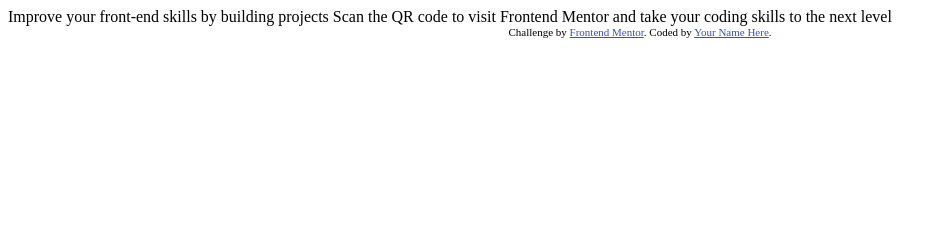
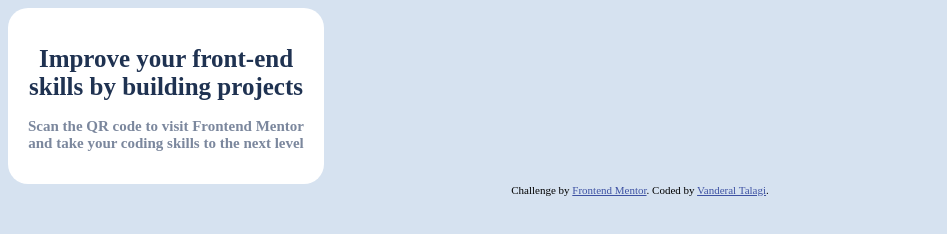
Before and after one commit to VanderalT/qr-code-component-main, a plain HTML site: page index.html in a window 1280 px wide. Shown: the whole page, without its empty margins (0-947 px from the left). Drawn offline with Linux system fonts and the light colour scheme.

Commit message:
Created and added stylesheet and edited the html

```diff
--- a/index.html
+++ b/index.html
@@ -5,24 +5,25 @@
   <meta name="viewport" content="width=device-width, initial-scale=1.0"> <!-- displays site properly based on user's device -->
 
   <link rel="icon" type="image/png" sizes="32x32" href="./images/favicon-32x32.png">
+  <link rel="stylesheet" href="./styles/main.css">
 
   <title>Frontend Mentor | QR code component</title>
 
-  <!-- Feel free to remove these styles or customise in your own stylesheet 👍 -->
-  <style>
-    .attribution { font-size: 11px; text-align: center; }
-    .attribution a { color: hsl(228, 45%, 44%); }
-  </style>
 </head>
 <body>
 
-  Improve your front-end skills by building projects
+  <div class="qr-card">
+    <div class="qr-card-contents">
+      <h1 class="qr-card-title">Improve your front-end skills by building projects</h1>
+      <h2 class="qr-card-subtitle"> Scan the QR code to visit Frontend Mentor and take your coding skills to the next level </h2>
+    </div>
+  </div>
 
-  Scan the QR code to visit Frontend Mentor and take your coding skills to the next level
+
 
   <div class="attribution">
     Challenge by <a href="https://www.frontendmentor.io?ref=challenge" target="_blank">Frontend Mentor</a>.
-    Coded by <a href="#">Your Name Here</a>.
+    Coded by <a href="">Vanderal Talagi</a>.
   </div>
 </body>
 </html>
--- /dev/null
+++ b/styles/main.css
@@ -0,0 +1,32 @@
+body {
+    background-color: hsl(212, 45%, 89%);
+}
+
+body .qr-card {
+    display: flex;
+    flex-direction: column;
+    align-self: center;
+    width: 25%;
+    background-color: hsl(0, 0%, 100%);
+    border-radius: 20px;
+}
+
+body .qr-card-contents {
+    padding: 20px;
+
+    text-align: center;
+}
+
+body .qr-card-title {
+    color: hsl(218, 44%, 22%);
+    font-size: 25px;
+}
+
+body .qr-card-subtitle {
+    color: hsl(220, 15%, 55%);
+    font-size: 15px;
+}
+
+.attribution { font-size: 11px; text-align: center; }
+
+.attribution a { color: hsl(228, 45%, 44%); }
```
